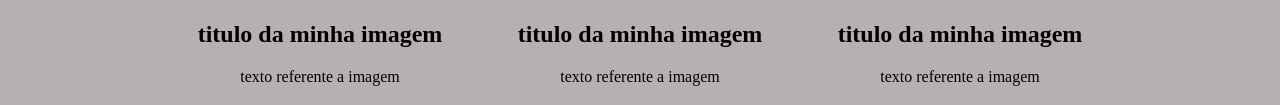
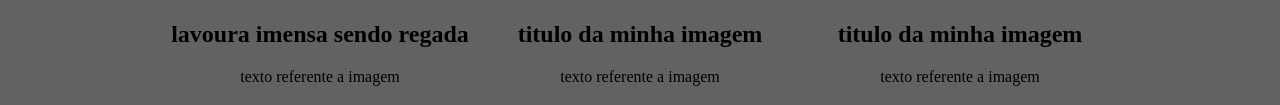
Before and after one commit to kety31/agrinho-2025, a plain HTML site: page index.html in a window 1280 px wide. Shown: the part 871-976 px from the top of the page. Drawn offline with Linux system fonts and the light colour scheme.

Commit message:
huklhjgkbjj ju8hgytfrdeszwaq\ ç,lkijhr

```diff
--- a/index.html
+++ b/index.html
@@ -41,7 +41,7 @@ as lavouras, também conhecidas como agricultura, se designa ao cultivo de plant
 <div class="elementos__div">
 <img src="img/thumb__900_500_0_0_crop.webp" class="elementos__imagem">
 <h1 class="elementos__titulo">
-titulo da minha imagem
+lavoura imensa sendo regada
 </h1>
 <p class="elementos__texto">
 texto referente a imagem
--- a/style.css
+++ b/style.css
@@ -1,6 +1,6 @@
 body{
 
-background-color: rgb(183, 176, 176);/*coloca uma cor de fundo*/
+background-color: rgb(100, 97, 97);/*coloca uma cor de fundo*/
 
 }
 
```
